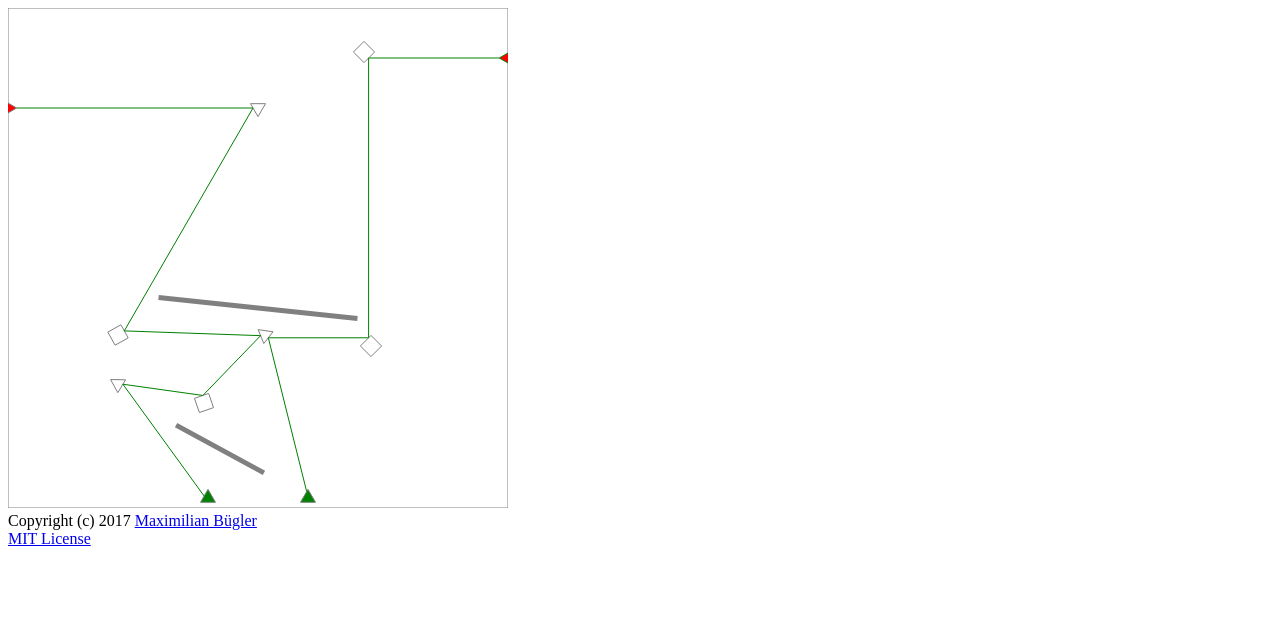
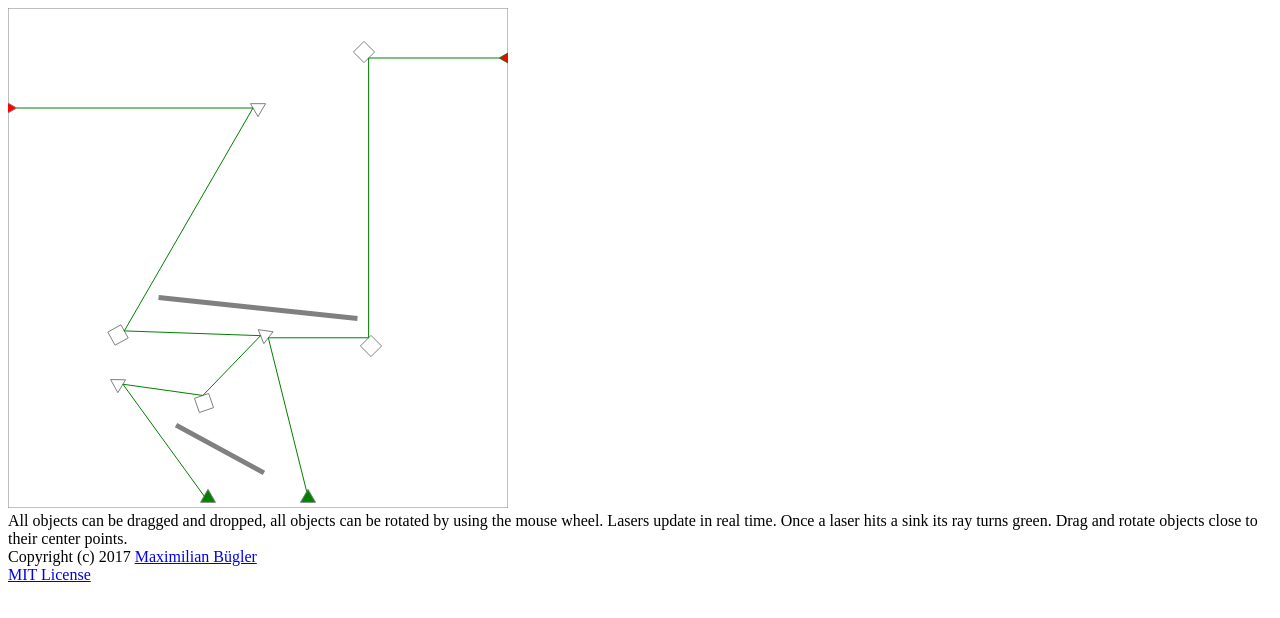
Before and after one commit to MaximilianBuegler/laser-simulator, a plain HTML site: page index.html in a window 1280 px wide. Drawn offline with Linux system fonts and the light colour scheme.

Commit message:
Added info to index.html

```diff
--- a/index.html
+++ b/index.html
@@ -6,6 +6,7 @@
 
 <canvas width="500" height="500" id="laserCanvas"></canvas>
 <script src="laser.js"></script><br/>
+All objects can be dragged and dropped, all objects can be rotated by using the mouse wheel. Lasers update in real time. Once a laser hits a sink its ray turns green. Drag and rotate objects close to their center points.<br/>
 Copyright (c) 2017 <a href="http://www.maxbuegler.eu">Maximilian B&uuml;gler</a><br/>
 <a href="https://opensource.org/licenses/MIT">MIT License</a>
 </body>
```
